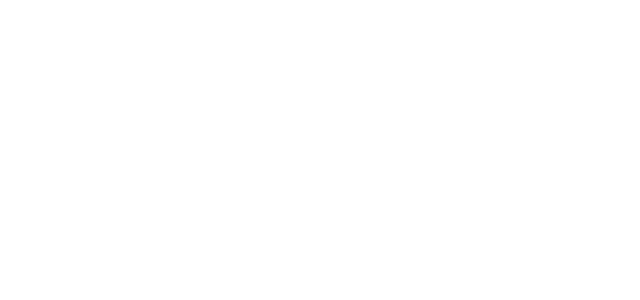
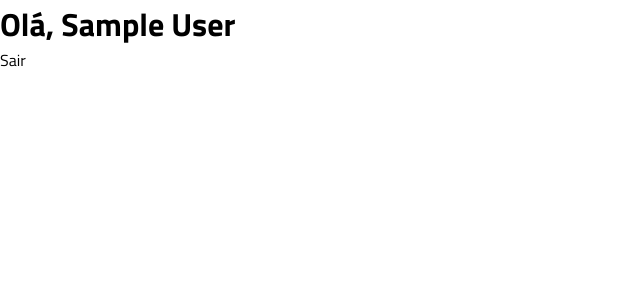
Before and after one commit to wwilliamsantana/signin-signout-auth, a React (Vite) app: page /home in a window 1280 px wide. Before the commit this address had no page. Shown: the top 300 px of the page, without its empty margins (0-640 px from the left). Built offline with nearby package versions, Linux system fonts and the light colour scheme; sample sign-in values are in the browser's storage.

Commit message:
Context API - Route Auth: Done

```diff
--- a/src/App.tsx
+++ b/src/App.tsx
@@ -1,9 +1,10 @@
 import { BrowserRouter } from 'react-router-dom'
 import { ThemeProvider } from 'styled-components'
-import { Router } from './Router'
+
 import { GlobalStyles } from './styles/global'
 import { defaultTheme } from './styles/themes/defaultTheme'
 import { AuthProvider } from './context/auth'
+import { Router } from './routes'
 
 export function App() {
   return (
--- a/src/context/auth.tsx
+++ b/src/context/auth.tsx
@@ -1,5 +1,6 @@
 import { ReactNode, createContext, useEffect, useState } from 'react'
 import { api } from '../services/api'
+import { Navigate } from 'react-router-dom'
 
 interface SignInProps {
   email: String
@@ -10,7 +11,7 @@
   user: {
     id: number
     email: string
-    password: string
+    name: string
   }
 }
 
@@ -18,6 +19,7 @@
   signIn: ({ email, password }: SignInProps) => void
   user: UserProps | null
   signed: boolean
+  signOut: () => void
 }
 
 export const AuthContext = createContext({} as AuthContextProps)
@@ -39,12 +41,18 @@
     if (response.data.error) {
       alert(response.data.error)
     } else {
-      setUser(response.data)
+      setUser(response.data.user)
       const { token, user } = response.data
       api.defaults.headers.common.Authorization = `Bearer ${token}`
       localStorage.setItem('@Auth:token', token)
-      localStorage.setItem('@Auth:user', user)
+      localStorage.setItem('@Auth:user', JSON.stringify(user))
     }
+  }
+
+  function signOut() {
+    localStorage.clear()
+    setUser(null)
+    return <Navigate to={'/'} />
   }
 
   useEffect(() => {
@@ -53,6 +61,7 @@
       const storageToken = localStorage.getItem('@Auth:token')
 
       if (storageUser && storageToken) {
+        console.log(storageUser)
         setUser(JSON.parse(storageUser))
       }
     }
@@ -64,6 +73,7 @@
       value={{
         signIn,
         user,
+        signOut,
         signed: !!user,
       }}
     >
--- /dev/null
+++ b/src/pages/Home/index.tsx
@@ -0,0 +1,13 @@
+import { useContext } from 'react'
+import { AuthContext } from '../../context/auth'
+
+export function Home() {
+  const { signOut, user } = useContext(AuthContext)
+
+  return (
+    <div>
+      <h1>Olá, {user?.name}</h1>
+      <button onClick={signOut}>Sair</button>
+    </div>
+  )
+}
--- a/src/pages/SignIn/index.tsx
+++ b/src/pages/SignIn/index.tsx
@@ -18,6 +18,7 @@
   CreateAccount,
 } from './styles'
 import { AuthContext } from '../../context/auth'
+import { Navigate } from 'react-router-dom'
 
 export const signInSchema = z.object({
   email: z
@@ -40,17 +41,20 @@
     resolver: zodResolver(signInSchema),
   })
 
-  const { signIn } = useContext(AuthContext)
+  const { signIn, signed } = useContext(AuthContext)
 
   function isTogglePasswordVisible() {
     setPasswordVisible((state) => !passwordVisible)
   }
 
-  function signInData(data: SignInProps) {
-    signIn(data)
+  async function signInData(data: SignInProps) {
+    await signIn(data) // Verify
     reset()
   }
 
+  if (signed) {
+    return <Navigate to={'/home'} />
+  } else {
     return (
       <Container
         initial={{ width: 0 }}
@@ -114,3 +118,4 @@
       </Container>
     )
   }
+}
--- a/src/Router.tsx
+++ b/src/routes/index.tsx
@@ -1,7 +1,9 @@
 import { AnimatePresence } from 'framer-motion'
 import { Navigate, Route, Routes, useLocation } from 'react-router-dom'
-import { SignIn } from './pages/SignIn'
-import { SignUp } from './pages/SignUp'
+import { SignIn } from '../pages/SignIn'
+import { SignUp } from '../pages/SignUp'
+import { PrivateRoutes } from './privateRoutes'
+import { Home } from '../pages/Home'
 
 export function Router() {
   const location = useLocation()
@@ -9,8 +11,12 @@
     <AnimatePresence>
       <Routes key={location.pathname} location={location}>
         <Route path="/" element={<Navigate to={'/signin'} />} />
+        {/* Possiveis implementações futuras */}
         <Route path="/signin" element={<SignIn />} />
         <Route path="/signup" element={<SignUp />} />
+        <Route path="/home" element={<PrivateRoutes />}>
+          <Route path="/home" element={<Home />} />
+        </Route>
       </Routes>
     </AnimatePresence>
   )
--- /dev/null
+++ b/src/routes/privateRoutes.tsx
@@ -0,0 +1,9 @@
+import { useContext } from 'react'
+import { AuthContext } from '../context/auth'
+import { Navigate, Outlet } from 'react-router-dom'
+
+export function PrivateRoutes() {
+  const { signed } = useContext(AuthContext)
+
+  return signed ? <Outlet /> : <Navigate to={'/'} />
+}
```
Lines whose indentation alone changed are shown as unchanged.
